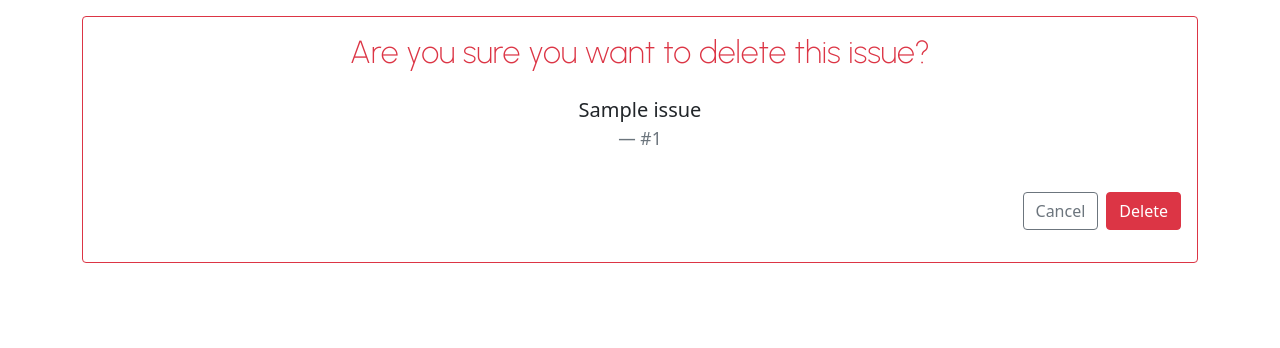
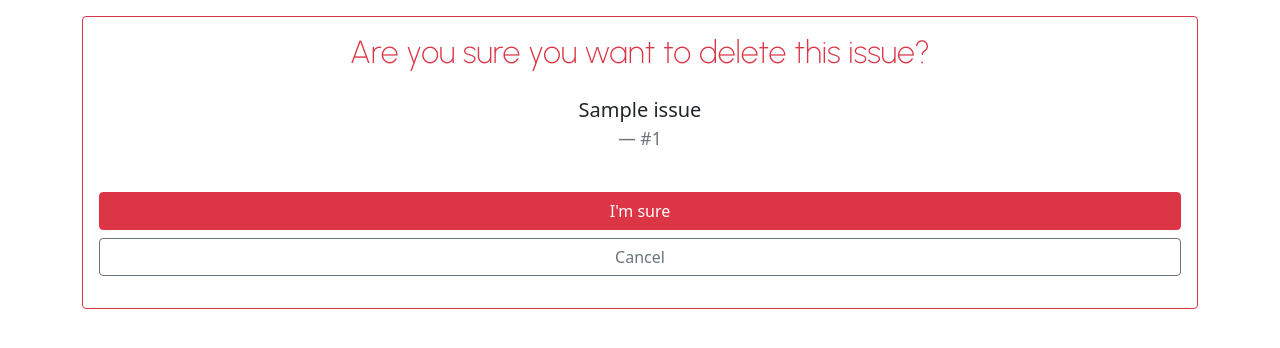
Before and after one commit to renataberoli/bug_catcher, a Django app: page /issue/1/delete in a window 1280 px wide. Shown: the part 58-406 px from the top of the page. Run offline with Django 3.2, Linux system fonts and the light colour scheme; tables that the repository leaves empty hold one stand-in row (values such as "Sample post").

```diff
--- a/app/templates/issue/issue_delete.html
+++ b/app/templates/issue/issue_delete.html
@@ -13,10 +13,9 @@
                         </blockquote>
                     </div>
                     <form method="POST">{% csrf_token %}
-                        <div class="d-grid gap-2 d-md-flex justify-content-md-end mt-4">
-                            <a class="btn btn-outline-secondary" href="{% url 'issue_detail' pk=issue.pk %}">Cancel
-                            </a>
-                            <button type="submit" class="btn btn-danger">Delete</button>
+                        <div class="d-grid gap-2 mt-4">
+                          <a class="btn btn-danger" type="submit">I'm sure</a>
+                          <a class="btn btn-outline-secondary" type="button" href="{% url 'issue_detail' pk=issue.pk %}">Cancel</a>
                         </div>
                     </form>
                 </div>
```
